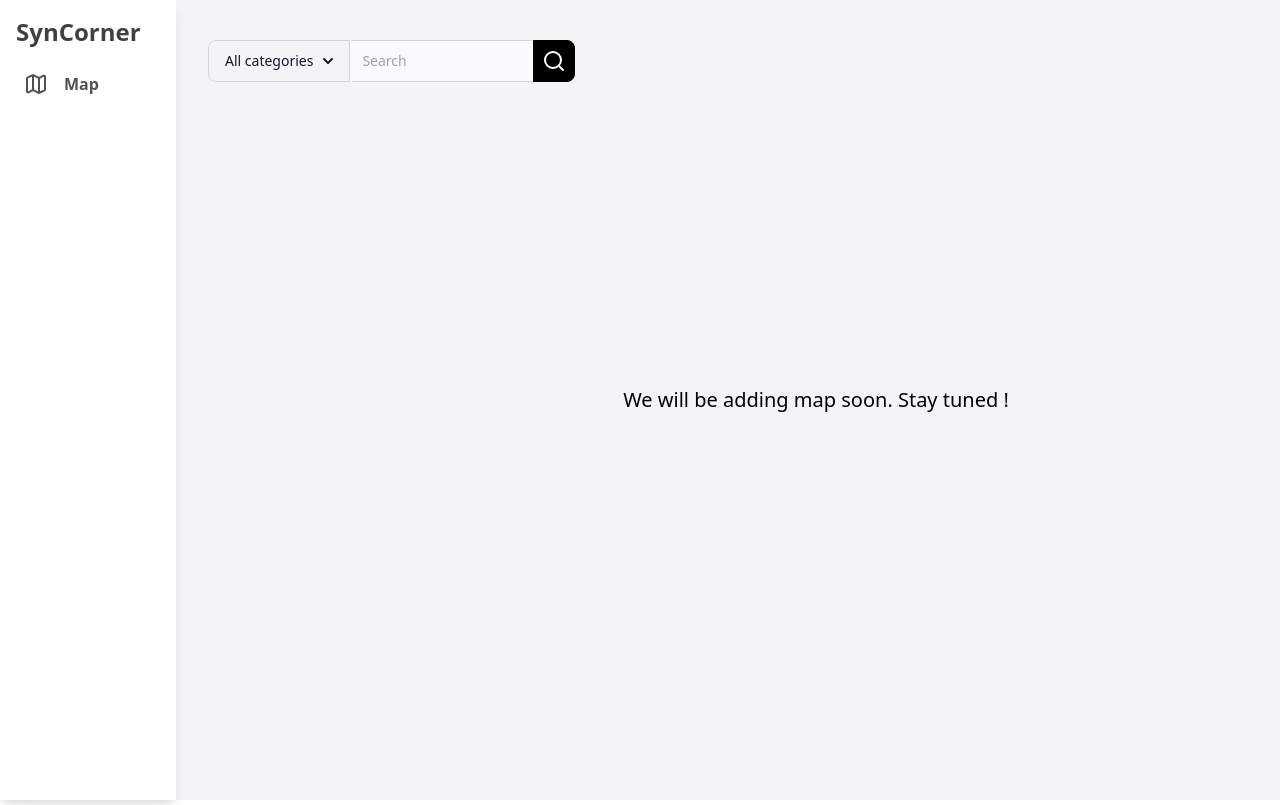
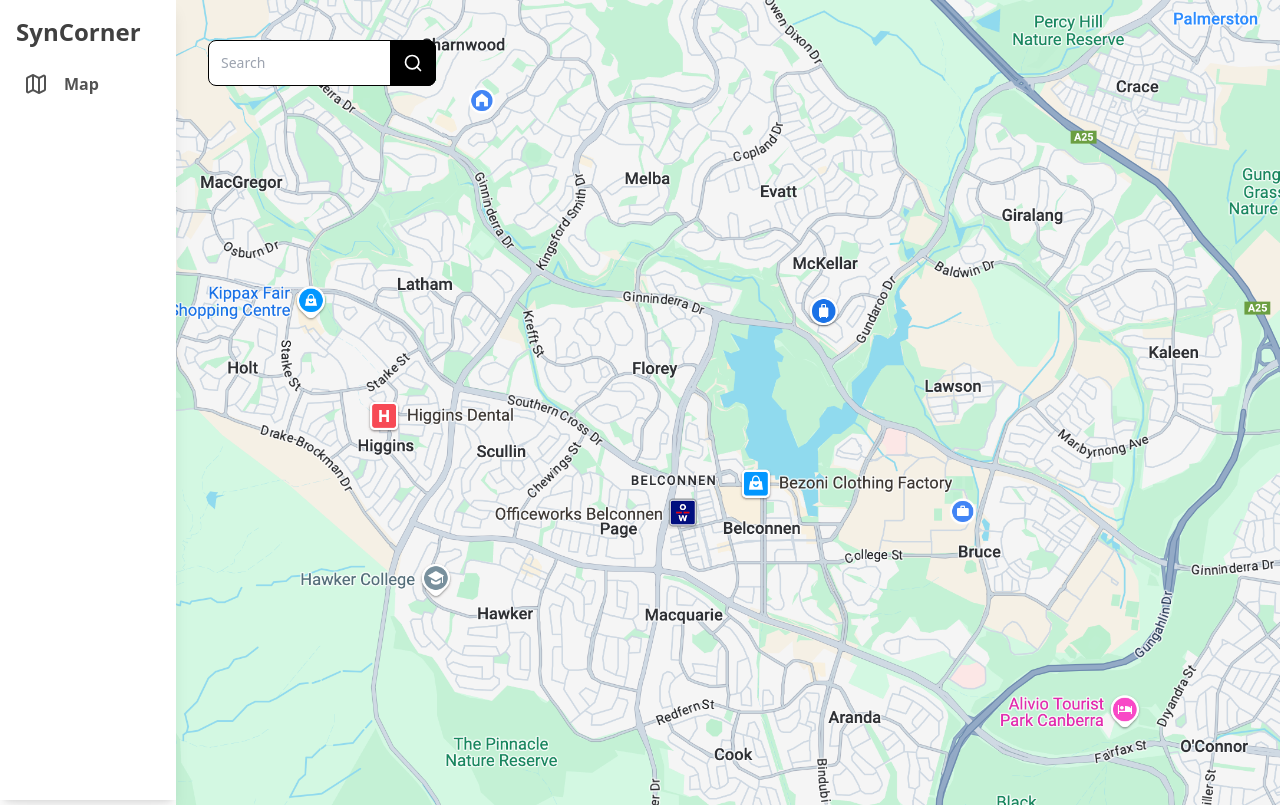
Before and after one commit to Prashanta-Pandit/maps-SynCorner, a React (Vite) app: page / in a window 1280 px wide. Shown: the top 805 px of the page. Built offline with nearby package versions, Linux system fonts and the light colour scheme.

Commit message:
add a demo in maps

```diff
--- a/src/Components/ContentComponents/Map.jsx
+++ b/src/Components/ContentComponents/Map.jsx
@@ -7,7 +7,12 @@ const Map = () => {
             <div className=' flex flex-col items-start fixed top-0 left-0 ml-52 mt-10'>
                <SearchResult />
             </div>
-            <p className='text-black text-xl'>We will be adding map soon. Stay tuned !</p>
+            <img
+                src='/img/maps.png'
+                width="100%"
+                height="100%"
+                alt="logo"
+            />
         </div>
     );
 };
--- a/src/Components/ContentComponents/SearchResult.jsx
+++ b/src/Components/ContentComponents/SearchResult.jsx
@@ -2,29 +2,27 @@ import React from 'react';
 import { Search } from 'lucide-react';
 
 const SearchResult = () => {
-
     return (
-            <form class="max-w-lg mx-auto">
-                <div class="flex">
-                    <button id="dropdown-button" data-dropdown-toggle="dropdown" class="flex-shrink-0 z-10 inline-flex items-center py-2.5 px-4 text-sm font-medium text-center text-gray-900 bg-gray-100 border border-gray-300 rounded-s-lg hover:bg-gray-200 focus:ring-4 focus:outline-none focus:ring-gray-100 dark:bg-gray-700 dark:hover:bg-gray-600 dark:focus:ring-gray-700 dark:text-white dark:border-gray-600" type="button">All categories <svg class="w-2.5 h-2.5 ms-2.5" aria-hidden="true" xmlns="http://www.w3.org/2000/svg" fill="none" viewBox="0 0 10 6">
-                    <path stroke="currentColor" stroke-linecap="round" stroke-linejoin="round" stroke-width="2" d="m1 1 4 4 4-4"/>
-            </svg></button>
-                    <div id="dropdown" class="z-10 hidden bg-white divide-y divide-gray-100 rounded-lg shadow w-44 dark:bg-gray-400">
-                        <ul class="py-2 text-sm text dark:text-gray-200" aria-labelledby="dropdown-button">
-                            <li>
-                                <button type="button" class="inline-flex w-full px-4 py-2 hover:bg-gray-100 dark:hover:bg-gray-600 dark:hover:text-white">Mockups</button>
-                            </li>
-                        </ul>
-                    </div>
-                    <div class="relative w-full">
-                        <input type="search" id="search-dropdown" class="block p-2.5 w-full z-20 text-sm text-gray-900 bg-gray-50 rounded-e-lg border-s-gray-50 border-s-2 border border-gray-300 focus:ring-blue-500 focus:border-blue-500 dark:bg-gray-700 dark:border-s-gray-700  dark:border-gray-600 dark:placeholder-gray-400 dark:text-white dark:focus:border-blue-500" placeholder="Search" required />
-                        <button type="submit" class="absolute top-0 end-0 p-2 text-sm font-medium h-full text-white bg-black rounded-e-lg border border-black hover:bg-neutral-600 focus:ring-4 focus:outline-none focus:ring-blue-300 dark:bg-blue-600 dark:hover:bg-blue-700 dark:focus:ring-blue-800">
-                            <Search />
-                        </button>
-                    </div>
+        <form className="max-w-lg mx-auto">
+            <div className="flex">
+                <div className="relative w-full">
+                    <input
+                        type="search"
+                        id="search-dropdown"
+                        className="block p-3 w-full z-20 text-sm text-gray-950 bg-white border border-black rounded-lg"
+                        placeholder="Search"
+                        required
+                    />
+                    <button
+                        type="submit"
+                        className="absolute top-0 right-0 p-3 text-sm text-white bg-black rounded-r-lg border border-black hover:bg-neutral-600 transition-colors duration-200 ease-in-out"
+                    >
+                        <Search className="h-5 w-5" />
+                    </button>
                 </div>
-            </form>
-    )
-}
+            </div>
+        </form>
+    );
+};
 
 export default SearchResult;
--- a/src/Components/NavBarComponents/Navbar.jsx
+++ b/src/Components/NavBarComponents/Navbar.jsx
@@ -20,7 +20,7 @@ export default function Navbar() {
       {/* Vertical Navbar with dynamic width */}
       <nav
         className={`${
-          isExpanded ? 'w-44' : 'w-12'
+          isExpanded ? 'w-44' : 'w-14'
         } h-screen p-4 flex flex-col items-start fixed top-0 left-0 transition-[width] duration-500 ease-in-out shadow-lg`}
         onClick={toggleNav} // Toggle navbar size// Smooth transition for width
       >
@@ -53,7 +53,7 @@ export default function Navbar() {
       </nav>
 
       {/* Main content container */}
-      <div className={`${isExpanded ? 'ml-44' : 'ml-12'} w-full h-screen transition-all duration-500 ease-in-out`}>
+      <div className={`${isExpanded ? 'ml-44' : 'ml-14'} w-full h-screen transition-all duration-500 ease-in-out`}>
         {showMap && <Maps />}
       </div>
     </div>
```
Also changed, not shown: public/img/maps.png (added).
